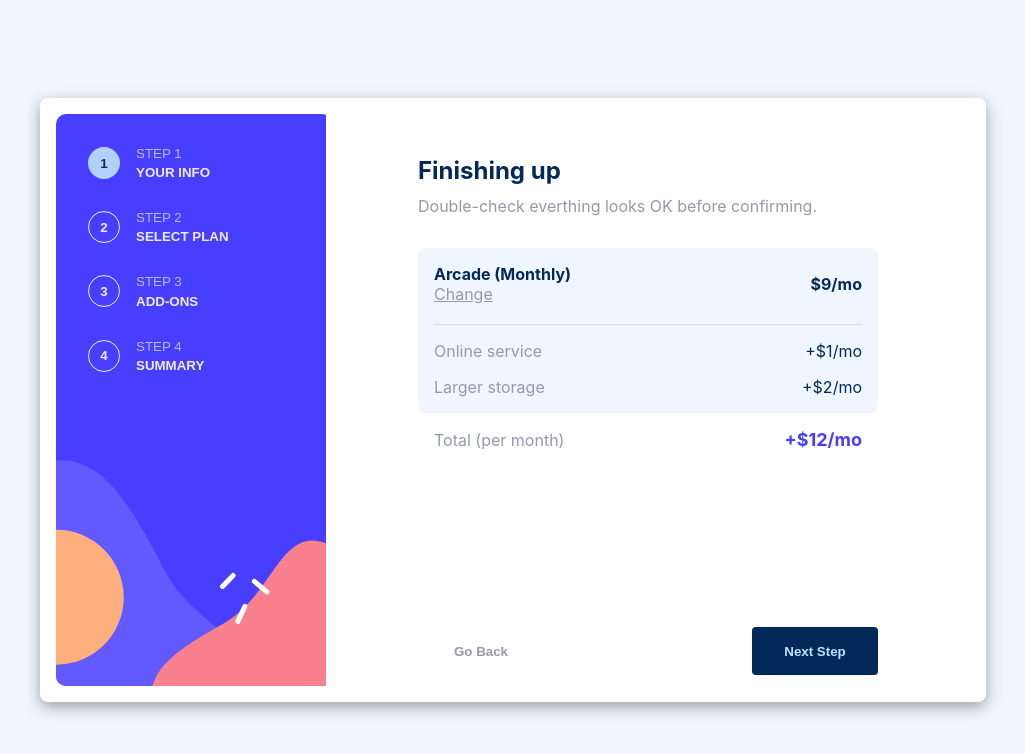
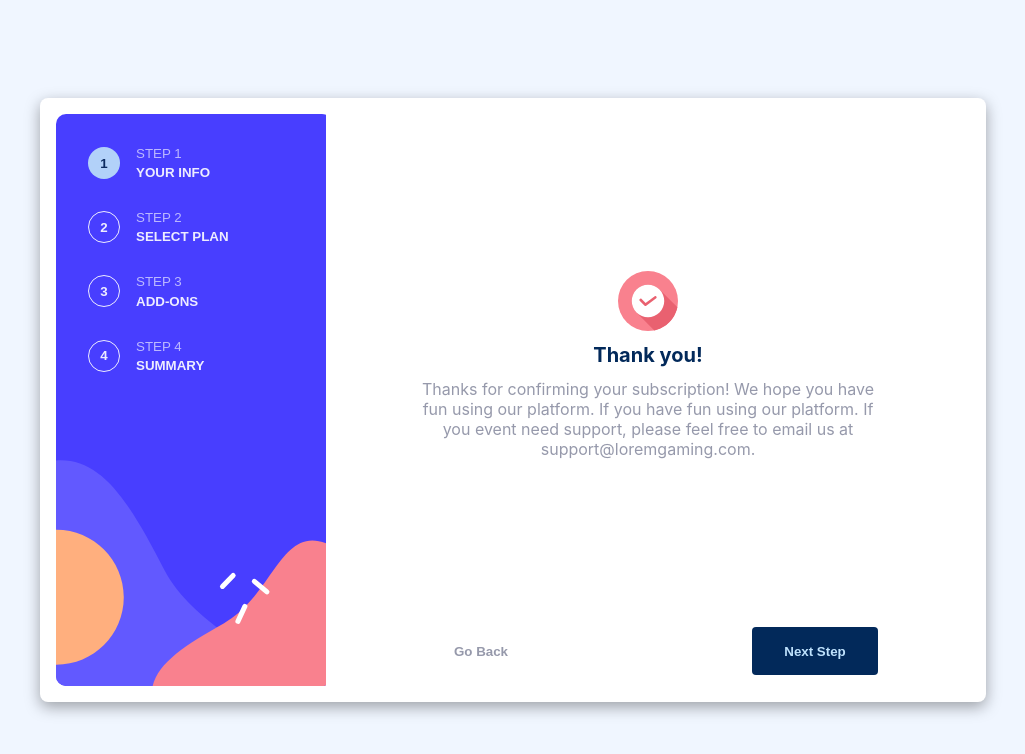
Before and after one commit to ArielGalvez/multi-step-form, a React (Create React App) app: page / in a window 1280 px wide. Shown: the top 754 px of the page, without its empty margins (127-1152 px from the left). Built offline with nearby package versions, Linux system fonts and the light colour scheme.

Commit message:
layout thank you

```diff
--- a/src/components/Icons/Icons.tsx
+++ b/src/components/Icons/Icons.tsx
@@ -2,7 +2,7 @@ import React from "react";
 import iconArcade from './icon-arcade.svg';
 import iconAdvanced from './icon-advanced.svg';
 import iconPro from './icon-pro.svg';
-import "./styles.css";
+import iconTankYou from './icon-thank-you.svg';
 
 
 export const IconArcade = () => {
@@ -22,3 +22,9 @@ export const IconPro = () => {
     <img src={iconPro} width={40} height={40} className="icon_pro" alt="icon-pro" />
   );
 };
+
+export const IconTankYou = () => {
+  return (
+    <img src={iconTankYou} width={60} height={60} className="icon_pro" alt="icon-tank-you" />
+  );
+};
--- a/src/components/Layout/Layout.tsx
+++ b/src/components/Layout/Layout.tsx
@@ -5,6 +5,7 @@ import FinishUp from "../FinishUp/FinishUp";
 import PersonalInfo from "../PersonalInfo/PersonalInfo";
 import SelectPlan from "../SelectPlan/SelectPlan";
 import Steps from "../Steps/Steps";
+import TankYou from "../TankYou/TankYou";
 import "./styles.css";
 
 const Layout: FC = () => {
@@ -15,7 +16,7 @@ const Layout: FC = () => {
       </nav>
       <section className="content-bg">
         <div className="content">
-          <FinishUp />
+          <TankYou />
         </div>
       </section>
       <section className="actions">
--- /dev/null
+++ b/src/components/TankYou/TankYou.tsx
@@ -0,0 +1,21 @@
+import React, { useState } from "react";
+import { IconTankYou } from "../Icons/Icons";
+import "./styles.css"
+
+const text = `Thanks for confirming your subscription! We hope you have fun using our platform.
+If you have fun using our platform.
+If you event need support, please feel free to email us at support@loremgaming.com.`
+
+const TankYou = () => {
+  return (
+    <div
+      className="tank_you"
+    >
+      <IconTankYou />
+      <h4>Thank you!</h4>
+      <p>{text}</p>
+    </div>
+  );
+};
+
+export default TankYou;
--- /dev/null
+++ b/src/components/TankYou/styles.css
@@ -0,0 +1,17 @@
+.tank_you {
+  text-align: center;
+  color: var(--Cool-gray);
+  height: 100%;
+  display: flex;
+  flex-direction: column;
+  justify-content: center;
+  align-items: center;
+  padding: 40px 0;
+}
+
+.tank_you h4 {
+  font-size: 20px;
+  font-weight: bold;
+  color: var(--Marine-blue);
+  line-height:3rem;
+}
```
Also changed, not shown: src/components/Icons/styles.css (deleted, +0 -18 lines), public/assets/images/favicon-32x32.png (deleted).
